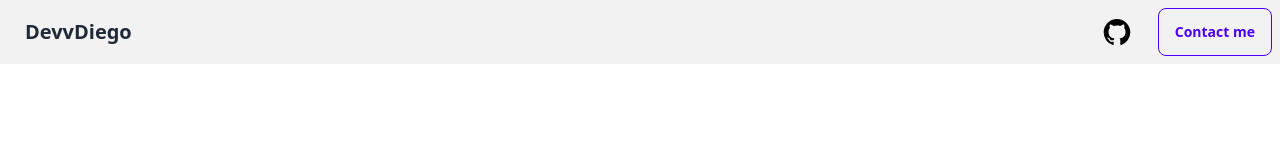
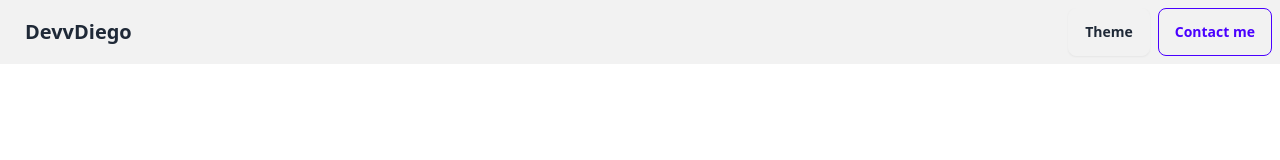
Before and after one commit to DevvDiego/DevvDiego.github.io, a SvelteKit app: page / in a window 1280 px wide. Shown: the top 160 px of the page. Built offline with nearby package versions, Linux system fonts and the light colour scheme.

Commit message:
test themes

```diff
--- a/src/routes/+page.svelte
+++ b/src/routes/+page.svelte
@@ -14,12 +14,25 @@
 
     <div class="flex-0 gap-2">
 
+        <div class="dropdown">
+            <div tabindex="0" role="button" class="btn ">
+              Theme
+            </div>
+            <ul tabindex="0" class="dropdown-content z-[1] p-2 shadow-2xl bg-base-300 rounded-box w-52">
+              <li><input type="radio" name="theme-dropdown" class="theme-controller btn btn-sm btn-block btn-ghost justify-start" aria-label="Default" value="default"/></li>
+              <li><input type="radio" name="theme-dropdown" class="theme-controller btn btn-sm btn-block btn-ghost justify-start" aria-label="Retro" value="retro"/></li>
+              <li><input type="radio" name="theme-dropdown" class="theme-controller btn btn-sm btn-block btn-ghost justify-start" aria-label="Cyberpunk" value="cyberpunk"/></li>
+              <li><input type="radio" name="theme-dropdown" class="theme-controller btn btn-sm btn-block btn-ghost justify-start" aria-label="Valentine" value="valentine"/></li>
+              <li><input type="radio" name="theme-dropdown" class="theme-controller btn btn-sm btn-block btn-ghost justify-start" aria-label="Aqua" value="aqua"/></li>
+            </ul>
+          </div>
+
         <!-- ? how to make the icon adapt itself for dark or light mode -->
-        <button class="btn btn-ghost">
+        <!-- <button class="btn btn-ghost">
             <a href="https://github.com/devvdiego" target="_blank">
                 <img src={iconGithub} alt="github icon" class="w-8 h-8">
             </a>
-        </button>
+        </button> -->
 
         <button class="btn btn-primary btn-outline">
             <!-- ? maybe remove a tag and put div for a js page moving func -->
```
